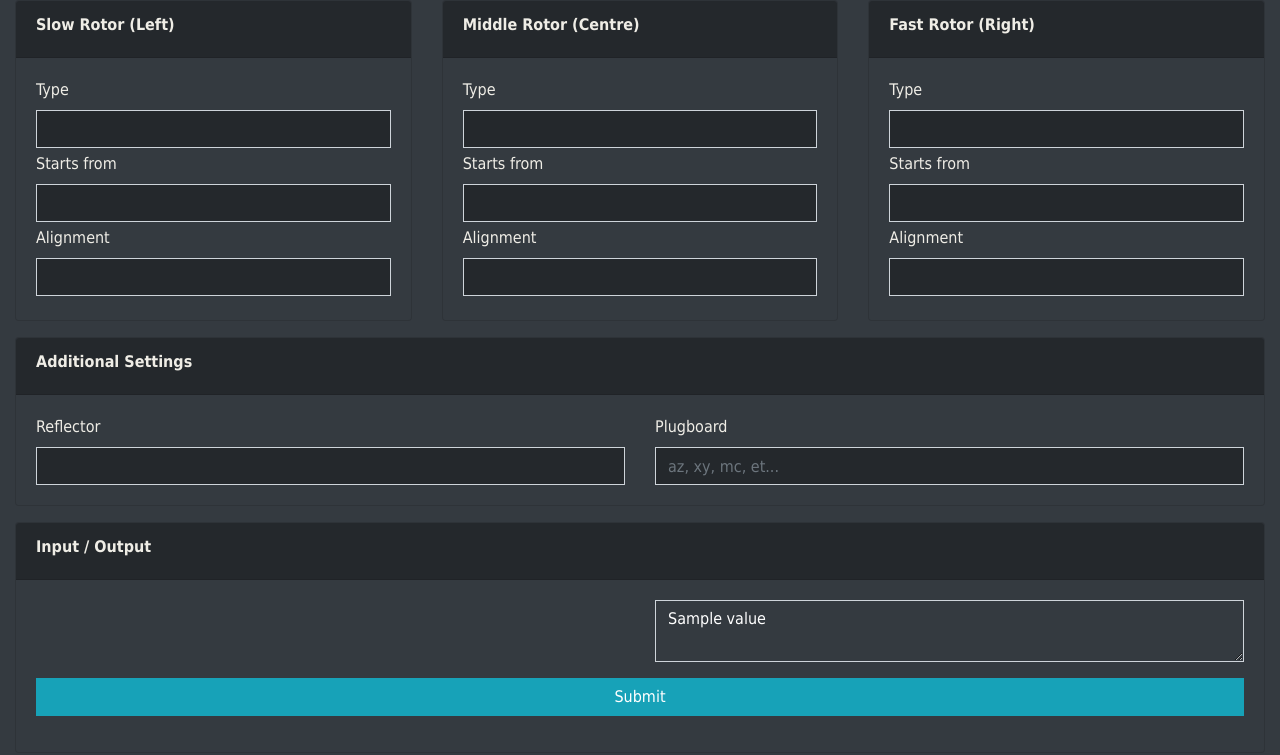
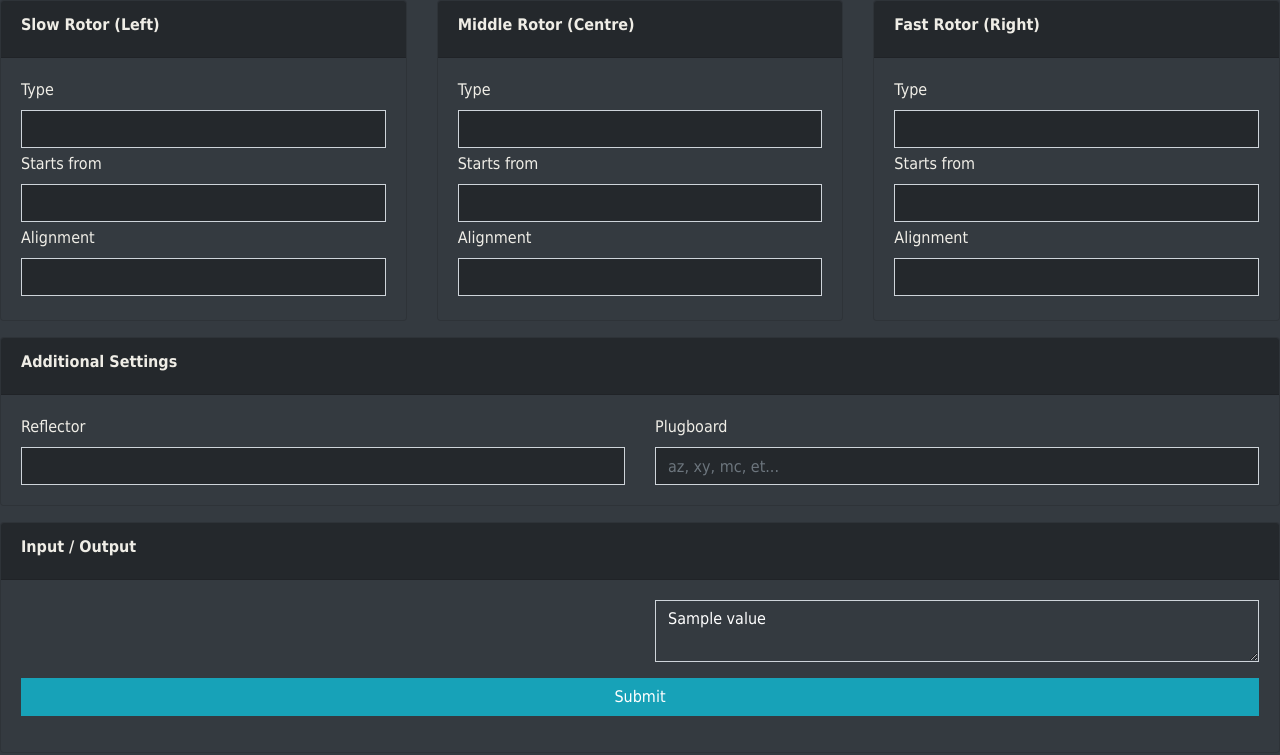
Before and after one commit to weavc-org/enigma, a Python web app: template enigma/web/templates/m3/embed.html in a window 1280 px wide. Shown: the top 755 px of the page. Run offline with Jinja, Linux system fonts and the light colour scheme; the template is opened without the code that fills it: most values are stand-ins (such as "Sample title", 1, 10 or a date in 2020); form fields are guessed from the names that the template uses; some libraries are stand-ins or nearby versions.

Commit message:
resolve some embed styling issues

```diff
--- a/enigma/web/templates/m3/form.html
+++ b/enigma/web/templates/m3/form.html
@@ -1,5 +1,5 @@
 {% if form %}
-<form method="POST" class="col-12 text-light">
+<form method="POST" class="text-light">
     <div class="row mb-3">
 
         <div class="col">
```
